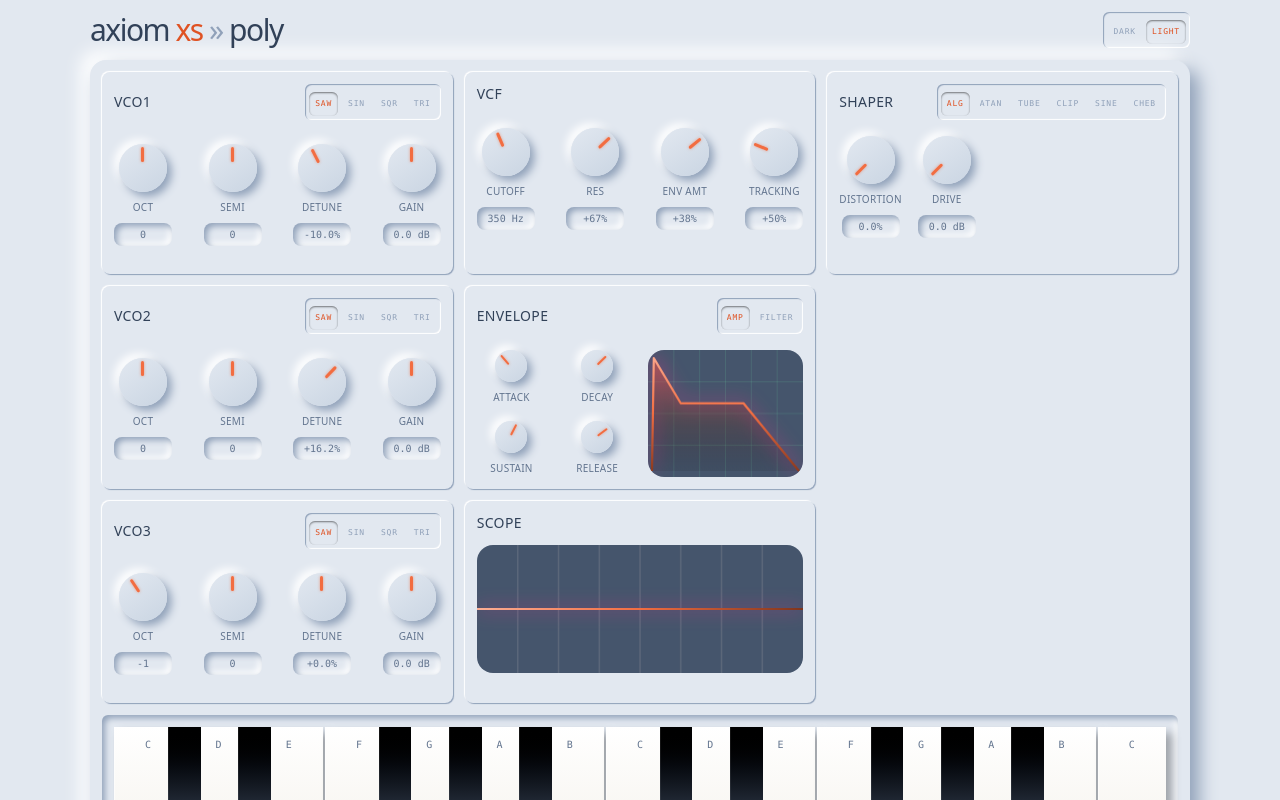
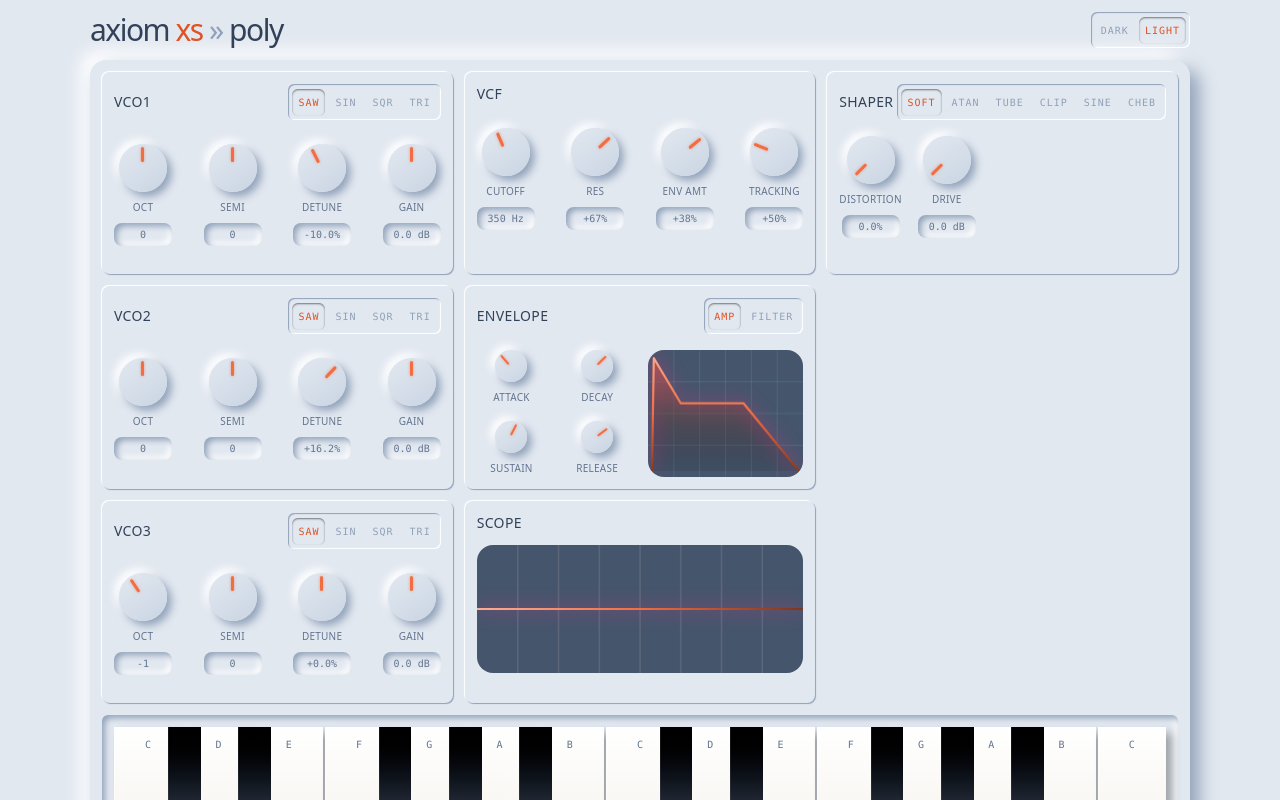
Before and after one commit to svandriel/axiom-synth, a Vue app: page / in a window 1280 px wide. Shown: the top 800 px of the page. Built offline with nearby package versions, Linux system fonts and the light colour scheme.

Commit message:
style: soft-algebraic labeled Soft, toggle back to text-2xs

```diff
--- a/src/components/Toggle.vue
+++ b/src/components/Toggle.vue
@@ -6,7 +6,7 @@
       <button
         @click="onClicked(value.id)"
         :aria-pressed="isPressed(value.id)"
-        class="inline-flex cursor-pointer rounded-md px-1.5 py-1.5 font-mono text-[0.5rem] tracking-widest uppercase"
+        class="inline-flex cursor-pointer rounded-md px-1.5 py-1.5 font-mono text-2xs tracking-widest uppercase"
         :class="{
           'text-primary-400 dark:text-primary-400': !isPressed(value.id),
           'text-accent-600 dark:text-accent-300': isPressed(value.id),
--- a/src/components/WaveshaperPanel.vue
+++ b/src/components/WaveshaperPanel.vue
@@ -39,7 +39,7 @@ const type = defineModel<WaveshaperType>('type', { required: true });
 const types: Array<{ id: WaveshaperType; label: string }> = [
   {
     id: 'soft-algebraic',
-    label: 'Alg',
+    label: 'Soft',
   },
   {
     id: 'atan',
```
